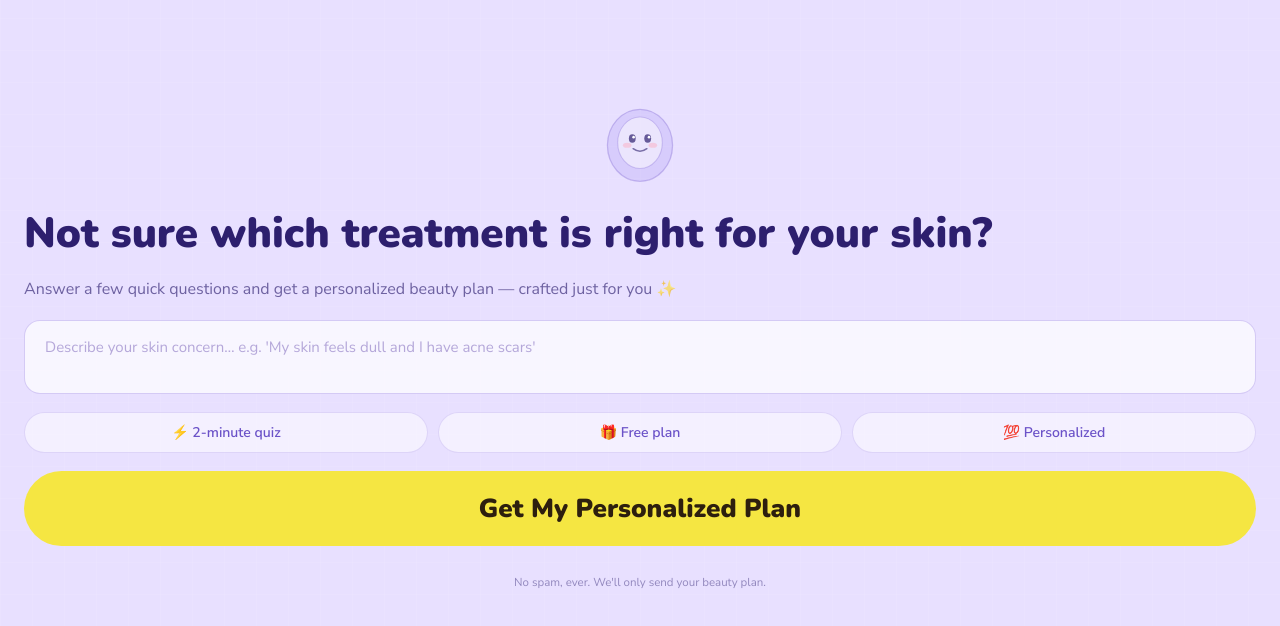
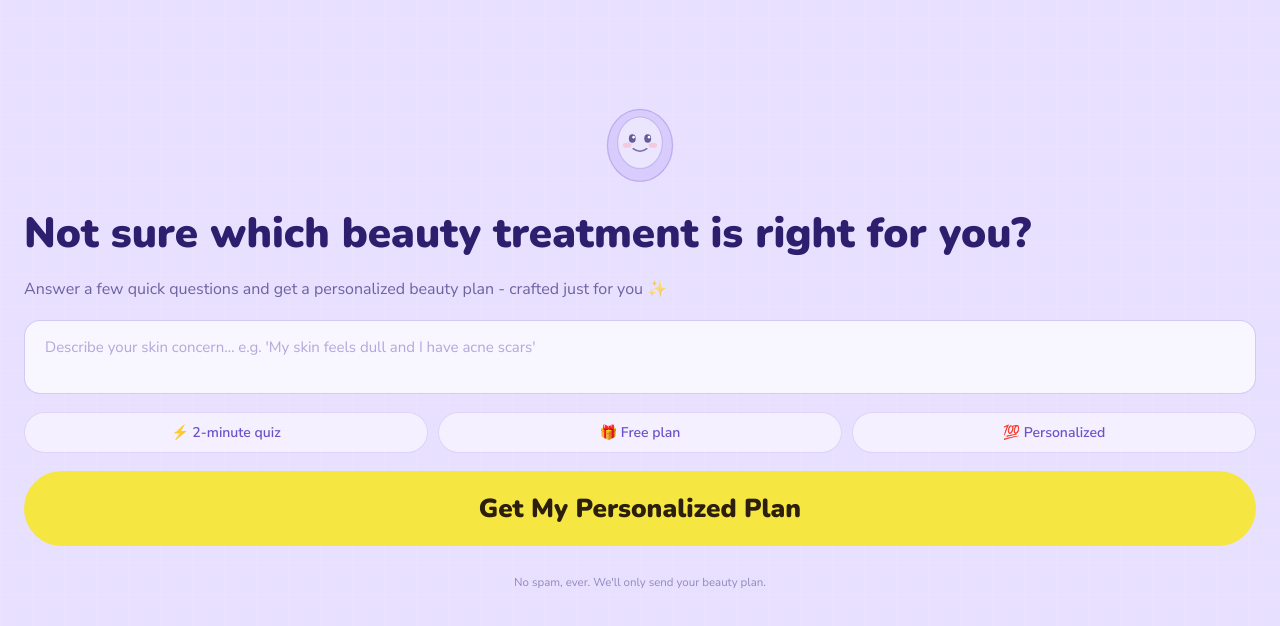
Before and after one commit to ecstaticifrit/Assignment-for-ZOCA-AI, a plain HTML site: page index.html in a window 1280 px wide. Shown: the part 78-704 px from the top of the page. Drawn offline with nearby package versions, Linux system fonts and the light colour scheme.

Commit message:
Update headline and subtext for clarity

```diff
--- a/index.html
+++ b/index.html
@@ -730,8 +730,8 @@
           <text x="105" y="50" font-size="10" opacity="0.55">♡</text>
         </svg>
       </div>
-        <h1 class="landing-headline">Not sure which treatment is right for your skin?</h1>
-        <p class="landing-sub">Answer a few quick questions and get a personalized beauty plan — crafted just for you ✨</p>
+        <h1 class="landing-headline">Not sure which beauty treatment is right for you?</h1>
+        <p class="landing-sub">Answer a few quick questions and get a personalized beauty plan - crafted just for you ✨</p>
 
         <textarea
           class="input-concern"
```
